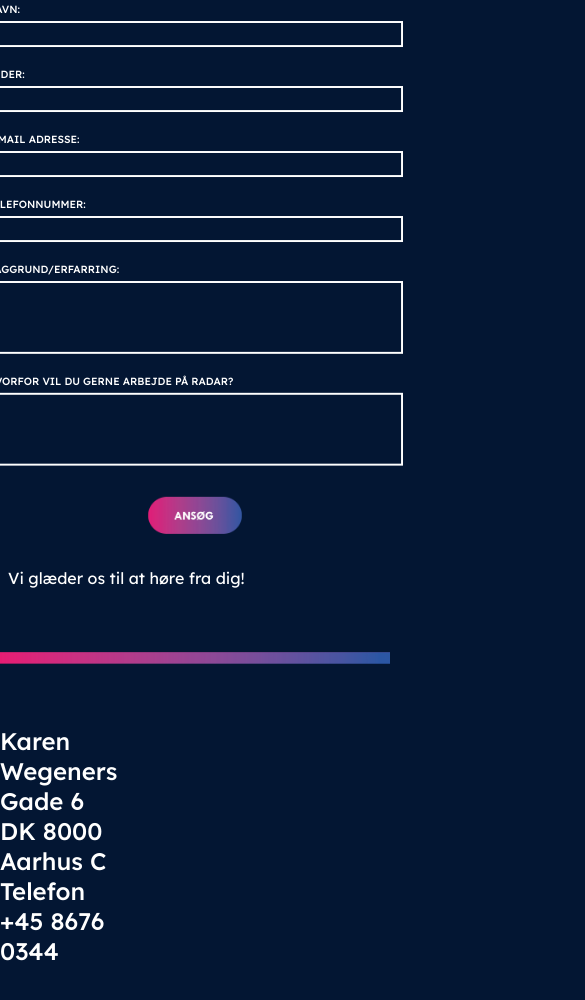
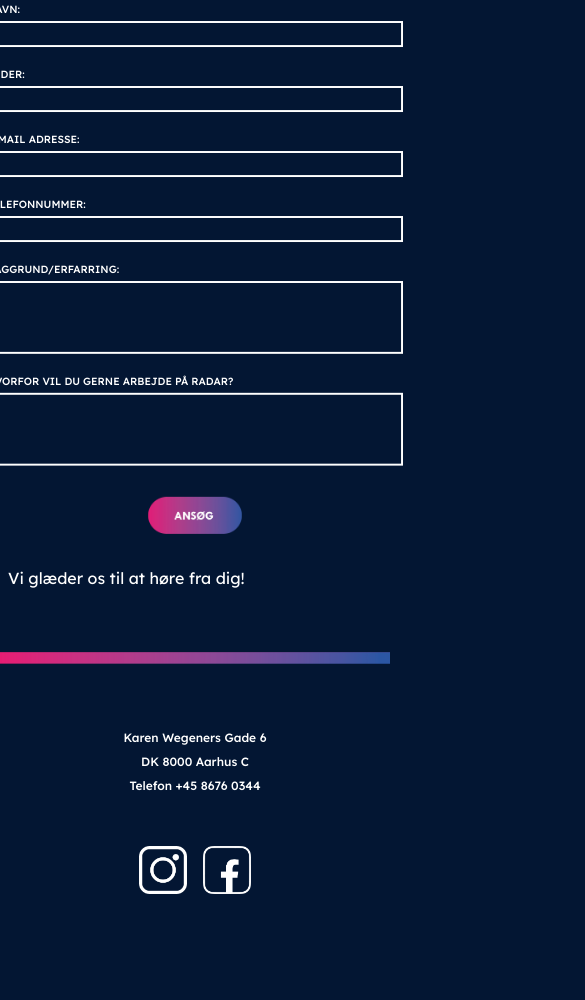
Before and after one commit to Julieloft/RADAR--EKSAMEN, a plain HTML site: page frivillig.html in a window 390 px wide. Shown: the part 1673-2673 px from the top of the page, 585 px wide, since content can reach past the window. After the commit the page ends 2635 px from the top, so only its background shows below. Drawn offline with Linux system fonts and the light colour scheme.

Commit message:
ens header og footer

```diff
--- a/css/frivillig.css
+++ b/css/frivillig.css
@@ -338,6 +338,38 @@
     margin-bottom: -8rem;
   }
 
+  p{
+    font-weight: 500;
+    font-size: 0.75rem;
+    text-align: center;
+    line-height: 1.5rem;
+  }
+
+  .footerindhold {
+    flex-direction: column;
+  }
+
+  .footer-section {
+    margin-right: 0rem;
+  }
+
+  .somelogoer {
+    display: flex;
+    justify-content: center;
+    margin-left: 0rem;
+    margin-right: 0rem;
+  }
+
+  .somelogoer img {
+    height: 3rem;
+    margin-left: 0rem;
+    margin-top: 3rem;
+  }
+
+  .facebook {
+    margin-left: 1rem;
+  }
+
 }
 
 /* Media Queries for Tablet */
--- a/css/index.css
+++ b/css/index.css
@@ -89,7 +89,6 @@ h4{
     right: 1rem;
     padding: 1rem;
     list-style: none;
-    align-items: left;
 }
 
 #menu-bar:checked ~ ul {
@@ -98,9 +97,6 @@ h4{
 
 .burger-label {
     display: block;
-    width: 10rem;
-    font-size: 7rem;
-    padding-left: 5.2rem;
 }
 
 .burger-label img {
@@ -176,6 +172,7 @@ div.scroll-container img {
 .footerstreg img {
   height: 4rem;
   width: 100%;
+  margin-top: -2rem;
 }
 
 .footerindhold {
--- a/css/stemning.css
+++ b/css/stemning.css
@@ -31,7 +31,7 @@
   }
 
        p{
-        font-family: "krub";
+        font-family: "Lexend";
         font-weight: 500;
         font-size: 1.5rem;
         color: var(--hvid);
@@ -71,7 +71,7 @@
       .navbar ul a {
         color: var(--hvid);
         font-size: 1.5rem;
-        font-family: "krub";
+        font-family: "Lexend";
         font-weight: 600;
         text-decoration: none;
       }
@@ -89,7 +89,6 @@
         right: 1rem;
         padding: 1rem;
         list-style: none;
-        align-items: left;
     }
 
     #menu-bar:checked ~ ul {
@@ -98,9 +97,6 @@
 
     .burger-label {
         display: block;
-        width: 10rem;
-        font-size: 7rem;
-        padding-left: 5.2rem;
     }
 
     .burger-label img {
@@ -225,6 +221,7 @@
     .footerstreg img {
       height: 4rem;
       width: 100%;
+      margin-top: -2rem;
     }
 
     .footerindhold {
```
Also changed, not shown: css/koncertkalender.css (+2 -5 lines).
